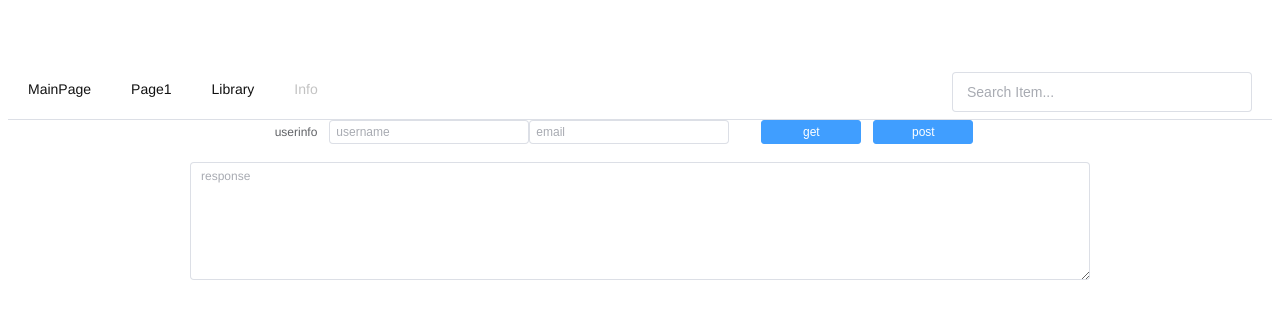
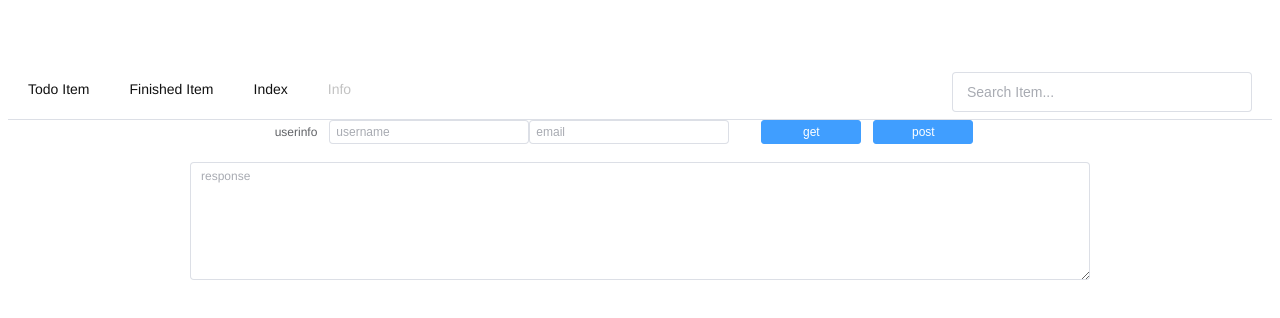
Before and after one commit to tcchanaf/vue-TODO-list, a Vue app: page /index in a window 1280 px wide. Shown: the top 318 px of the page. Built offline with nearby package versions, Linux system fonts and the light colour scheme; sample sign-in values are in the browser's storage.

Commit message:
rename the pages
  - put the component to the common for reusing for finishedPage

```diff
--- a/src/pages/library/Documents.vue
+++ b/src/pages/common/Documents.vue
@@ -8,7 +8,7 @@
                     </div>
                     <div>
                         <p>{{ item.description }}</p>
-                        <p>Datetime: {{ (new Date(item.date)).toISOString().substring(0, 19) }}</p>
+                        <p>Deadline: {{ (new Date(item.date)).toISOString().substring(0, 19) }}</p>
                     </div>
                 </el-card>
             </el-tooltip>
@@ -22,13 +22,14 @@
 
 <script>
 import axios from "axios";
-import EditForm from "@/pages/library/EditForm.vue";
+import EditForm from "@/pages/common/EditForm.vue";
 import { ElMessage } from 'element-plus'
 
 
 export default {
     name: 'Documents',
     components: { EditForm },
+    props: ['isDone'],
     data () {
         return {
             todoDocuments: [],
@@ -48,7 +49,8 @@ export default {
             axios.get('/api/todoDocs', {
                 params: {
                     fromDeadline,
-                    toDeadline
+                    toDeadline,
+                    isDone
                 }
             }).then(resp => {
                 if (resp && resp.status === 200) {
--- a/src/pages/common/NavMenu.vue
+++ b/src/pages/common/NavMenu.vue
@@ -27,9 +27,9 @@
             return {
                 keywords: "",
                 navList: [
-                    {name: '/index', navItem: 'MainPage'},
-                    {name: '/test', navItem: 'Page1'},
-                    {name: '/library', navItem: 'Library'},
+                    {name: '/library', navItem: 'Todo Item'},
+                    {name: '/test', navItem: 'Finished Item'},
+                    {name: '/index', navItem: 'Index'},
                 ]
             }
         }
--- a/src/pages/routes.js
+++ b/src/pages/routes.js
@@ -3,7 +3,7 @@ import { createRouter, createWebHistory } from 'vue-router'
 import Test from '@/pages/test/Test.vue'
 import Login from '@/pages/login/Login.vue'
 import Home from '@/pages/home/Home.vue'
-import LibraryIndex from '@/pages/library/LibraryIndex.vue'
+import TodoIndex from '@/pages/todo/TodoIndex.vue'
 
 const routes = [
     {
@@ -39,7 +39,7 @@ const routes = [
             {
                 path: '/library',
                 name: 'Library',
-                component: LibraryIndex,
+                component: TodoIndex,
                 meta: {
                     requireAuth: true
                 }
--- a/src/pages/library/LibraryIndex.vue
+++ b/src/pages/todo/TodoIndex.vue
@@ -4,20 +4,20 @@
             <SideMenu v-bind:menuItems="sideMenuItems"  @indexSelect="listByBeforeDeadline" ref="sideMenu"/>
         </el-aside>
         <el-main>
-            <Documents ref="docs"/>
+            <Documents :isDone=false ref="docs"/>
         </el-main>
     </el-container>
 </template>
 
 
 <script>
-    import SideMenu from '@/pages/library/SideMenu.vue'
-    import Documents from '@/pages/library/Documents.vue'
+    import SideMenu from '@/pages/common/SideMenu.vue'
+    import Documents from '@/pages/common/Documents.vue'
     import { List, Clock, Document } from '@element-plus/icons-vue'
 
 
     export default {
-        name: 'AppLibrary',
+        name: 'TodoIndex',
         components: { SideMenu, Documents },
 
         data () {
@@ -26,7 +26,6 @@
                     {"index": '0', "menuTitle": "Today Deadline", 'icon': Clock},
                     {"index": '1', "menuTitle": "This Week Deadline", 'icon': Document},
                     {"index": '2', "menuTitle": "All", 'icon': List},
-
                 ]
             }
         },
```
Also changed, not shown: src/pages/common/EditForm.vue (renamed from src/pages/library/EditForm.vue), src/pages/common/SideMenu.vue (renamed from src/pages/library/SideMenu.vue).
